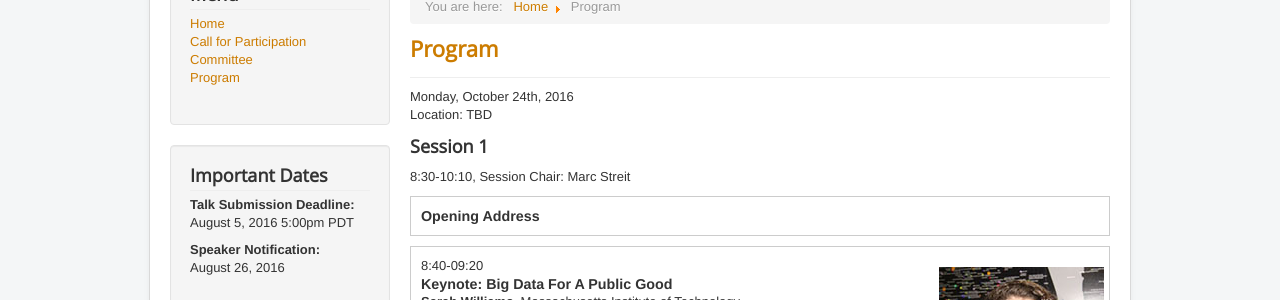
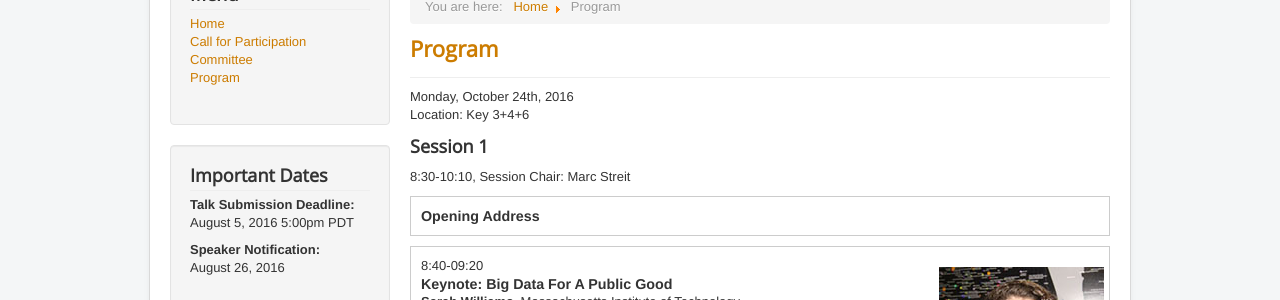
Before and after one commit to VCG/vds-2016-website, a Jekyll site: the page built from program.md, in a window 1280 px wide and 900 px high. Shown: the part 318-618 px from the top of the window. Built offline with Jekyll 4.4.1, drawn with Linux system fonts in a browser that asks for light colours.

Commit message:
added room info (Key 3+4+6)

```diff
--- a/_layouts/program.html
+++ b/_layouts/program.html
@@ -45,7 +45,7 @@ layout: page
 -->
 
 <span class="time">Monday, October 24th, 2016</span>
-<p>Location: TBD</p>
+<p>Location: Key 3+4+6</p>
 
 <h3>Session 1</h3>
 <span class="time">8:30-10:10, Session Chair: Marc Streit </span>
```
